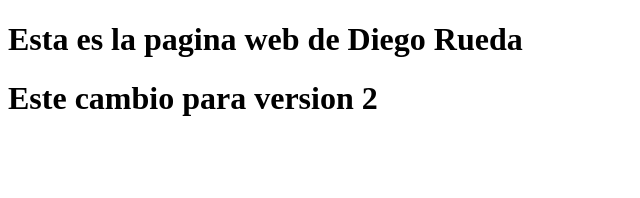
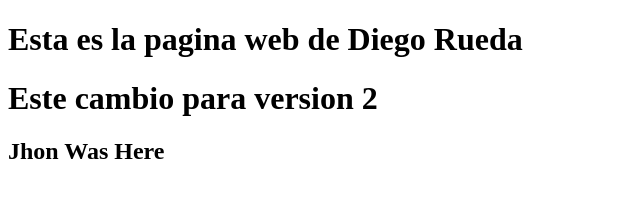
Before and after one commit to DiegoRueda32/mi-pagina-web, a plain HTML site: page index.html in a window 1280 px wide. Shown: the whole page, without its empty margins (0-640 px from the left). Drawn offline with Linux system fonts and the light colour scheme.

Commit message:
Update index.html
I am here

```diff
--- a/index.html
+++ b/index.html
@@ -10,6 +10,7 @@
 <body>
     <h1>Esta es la pagina web de Diego Rueda</h1>
     <h1>Este cambio para version 2</h1>
+    <h2>Jhon Was Here</h2>
 </body>
 
 </html>
```
